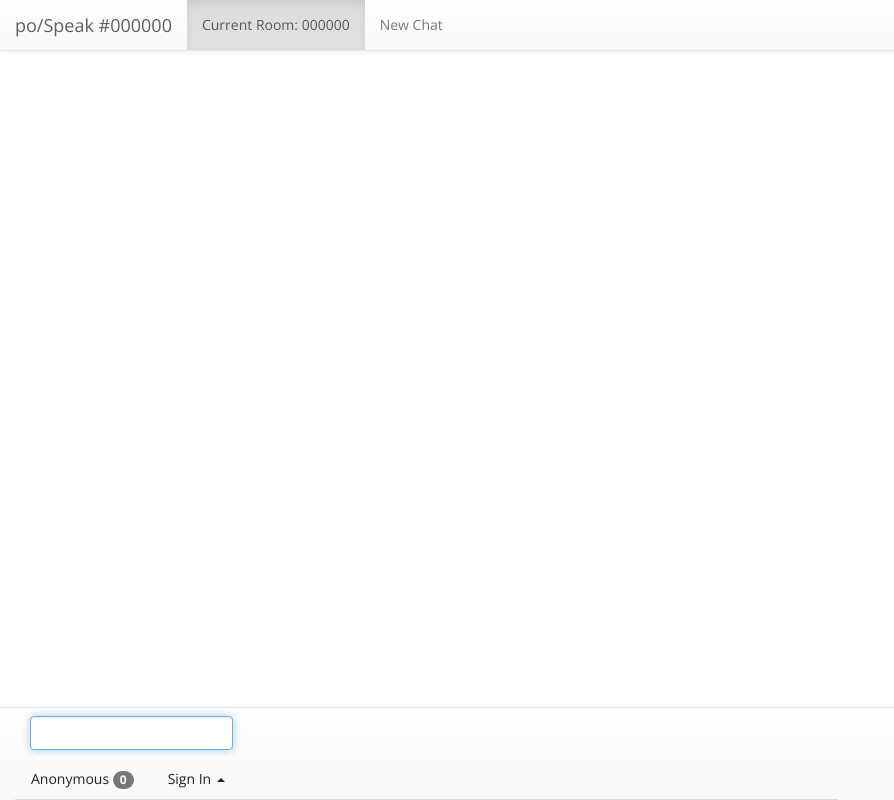
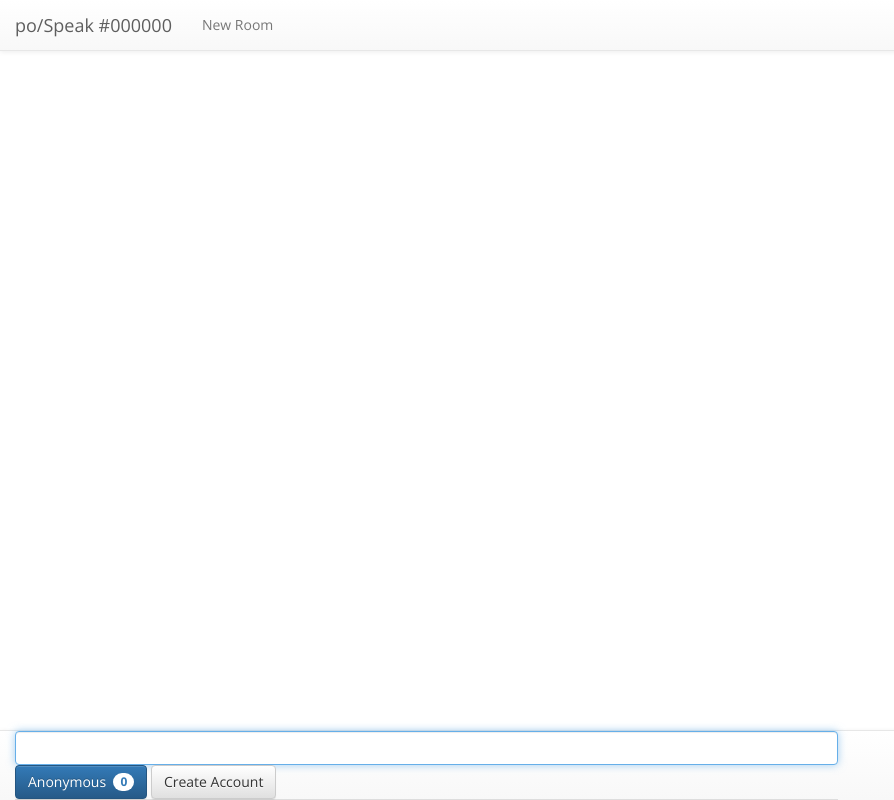
Before and after one commit to kmans/pospeak, a Flask app: page / in a window 1280 px wide. Shown: the whole page, without its empty margins (0-894 px from the left). Run offline with Flask 2, Linux system fonts and the light colour scheme; data that the repository does not hold is empty; some libraries are stand-ins or nearby versions.

Commit message:
alpha 1 ready!
authentication mostly working
UX finally taking shape

```diff
--- a/main.py
+++ b/main.py
@@ -211,9 +211,7 @@ def index(room='000000'):
     #start login form
     loginform = LoginForm()
 
-    if loginform.validate_on_submit() == False:
-        flash("Invalid Username or Password")
-    else:
+    if loginform.validate_on_submit():
         session['email'] = loginform.email.data
         flash(loginform.email.data + " successfully logged in!")
         return redirect(url_for('index', room=room))
--- a/templates/base.html
+++ b/templates/base.html
@@ -1,6 +1,8 @@
 <!DOCTYPE html>
 <html lang="en">
+
 	<head>
+		<meta name="description" content="po/Speak">
 		<meta http-equiv="content-type" content="text/html; charset=UTF-8">
 		<meta charset="utf-8">
 		<title>po/Speak</title>
@@ -9,8 +11,6 @@
 		<!--[if lt IE 9]>
 			<script src="//html5shim.googlecode.com/svn/trunk/html5.js"></script>
 		<![endif]-->
-
-
 
         <link href="https://maxcdn.bootstrapcdn.com/bootstrap/3.3.4/css/bootstrap.min.css" rel="stylesheet">
         <link href="https://maxcdn.bootstrapcdn.com/bootstrap/3.3.4/css/bootstrap-theme.min.css" rel="stylesheet">
@@ -26,15 +26,9 @@
   				});
 			}, 3000);
 		</script>
-
-
-
-
-
 	</head>
 
 	<body>
-
 
 		<div class="container-fluid">
 		<div class="col-xs-12 col-sm-8 col-md-6 col-lg-4">
@@ -49,14 +43,14 @@
 		            <span class="icon-bar"></span>
 		            <span class="icon-bar"></span>
 		          	</button>
-			          	<a class="navbar-brand" href="#">po/Speak #{{room}}</a>
+		          	<a class="navbar-brand" href="{{ url_for('index') }}">po/Speak #{{room}}</a>
 		        </div>
 
 	        	<div id="navbar" class="navbar-collapse collapse">
 
 		        	<ul class="nav navbar-nav">
-			            <li class="active"><a href="{{ url_for('index') }}">Current Room: {{room}}</a></li>
-			            <li><a href="{{ url_for('index', room=new) }}">New Chat</a></li>
+		            <!-- <li class="active"><a href="{{ url_for('index') }}">Current Room: {{room}}</a></li> -->
+		            <li><a href="{{ url_for('index', room=new) }}">New Room</a></li>
 
 		          	</ul>
 
@@ -87,12 +81,10 @@
 
 		<div class="container-fluid">
 
-
-
 			<nav class="navbar navbar-default navbar-fixed-bottom">
 
 	        	<span class="col-xs-12 col-sm-8 col-md-8 col-lg-8">
-						<ul class="navbar-form">
+				<ul class="nav">
 
 					{% block chatbox %}
             		{% endblock %}
@@ -104,48 +96,21 @@
 				<ul class="nav nav-tabs" role="tablist">
 
 
-
 			      	{% if user is not none %}
-				                <li role="presentation"><a href="{{ url_for('index') }}">{{ session.email }} <span class="badge">{{ ccount }}</span></a></li>
+		          	<div>
+		          	<a href="#login" data-toggle="collapse" aria-expanded="false" aria-controls="login" class="btn btn-primary">{{ session.email }} &nbsp;<span class="badge">{{ ccount }}</span></a><a href="{{ url_for('logout') }}" class="btn btn-default">Logout</a>
+		          	</div>
 			       	{% else %}
-						        <li role="presentation"><a href="{{ url_for('index') }}">Anonymous <span class="badge">{{ ccount }}</span></a></li>
+			       	<div>
+				    <a href="#login" data-toggle="collapse" aria-expanded="false" aria-controls="login"class="btn btn-primary">Anonymous &nbsp;<span class="badge">{{ ccount }}</span></a>
+				    <a href="{{ url_for('signup') }}" class="btn btn-default">Create Account</a>
+				    </div>
 		        	{% endif %}
 
-
-							<li class="dropdown">
-	                		<a href="#" class="dropdown-toggle" data-toggle="dropdown" role="button" aria-expanded="false">Sign In <span class="caret"></span></a>
-
-	                			<ul class="dropdown-menu" role="menu">
-								<!-- login
-
-
-							      	<form class="form-signin">
-
-								        <h2 class="form-signin-heading">&nbsp;Please sign in</h2>
-
-								        <label for="inputEmail" class="sr-only">Email address</label>
-								        <input type="email" id="inputEmail" class="form-control" placeholder="Email address" required autofocus>
-
-								        <label for="inputPassword" class="sr-only">Password</label>
-								        <input type="password" id="inputPassword" class="form-control" placeholder="Password" required>
-
-								        <div class="checkbox">
-								        <label>
-								        <input type="checkbox" value="remember-me"> Remember me
-								        </label>
-								        </div>
-
-								        <button class="btn btn-lg btn-primary btn-block" type="submit">Sign in</button>
-
-							      	</form>
-
-							 	\login -->
+					<div class="collapse well" id="login">
 					{% block login %}
 					{% endblock %}
-
-
-                				</ul>
-              				</li>
+		      	   	</div>
 
 			  	</ul>
 				</span>
@@ -164,4 +129,5 @@
 
 
 	</body>
+
 </html>
--- a/templates/index.html
+++ b/templates/index.html
@@ -36,23 +36,30 @@
 
     <form action="{{ url_for('index') }}" method="post" class="form-signin">
 
+        {% for message in loginform.email.errors %}
+        <div class="flash">{{ message }}</div>
+        {% endfor %}
 
+        {% for message in loginform.password.errors %}
+        <div class="flash">{{ message }}</div>
+        {% endfor %}
 
 
         {{ loginform.hidden_tag() }}
 
+        <div class="form-group">
         {{ loginform.email.label }}
         {{ loginform.email(class_='form-control', type='email') }}
+        </div>
 
+        <div class="form-group">
         {{ loginform.password.label }}
         {{ loginform.password(class_='form-control', type='password') }}
+        </div>
 
         {{ loginform.submit(class_='form-control', type='submit') }}
 
     </form>
 
 
-
-
-
 {% endblock %}
```
Also changed, not shown: templates/signup.html (+4 -6 lines), static/styles.css (line endings or trailing spaces), users.db. Lines whose indentation alone changed are shown as unchanged.
